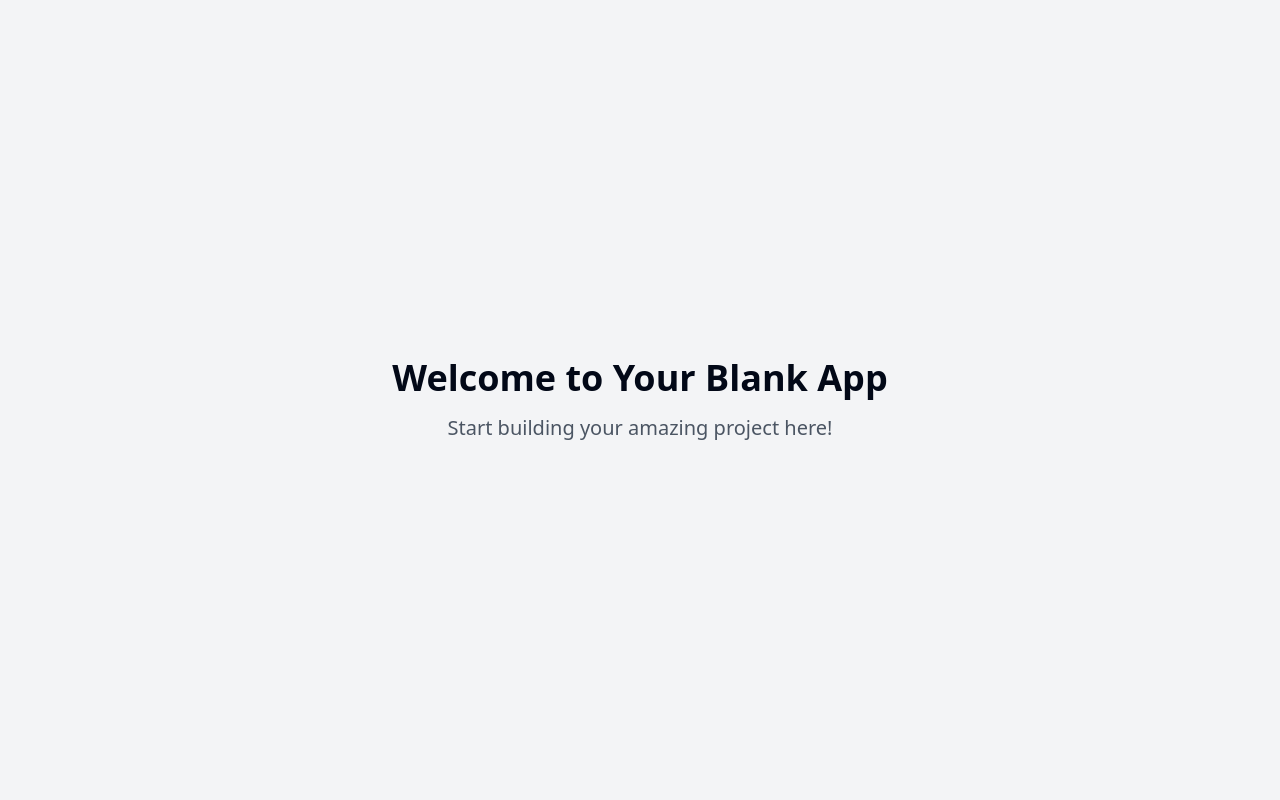
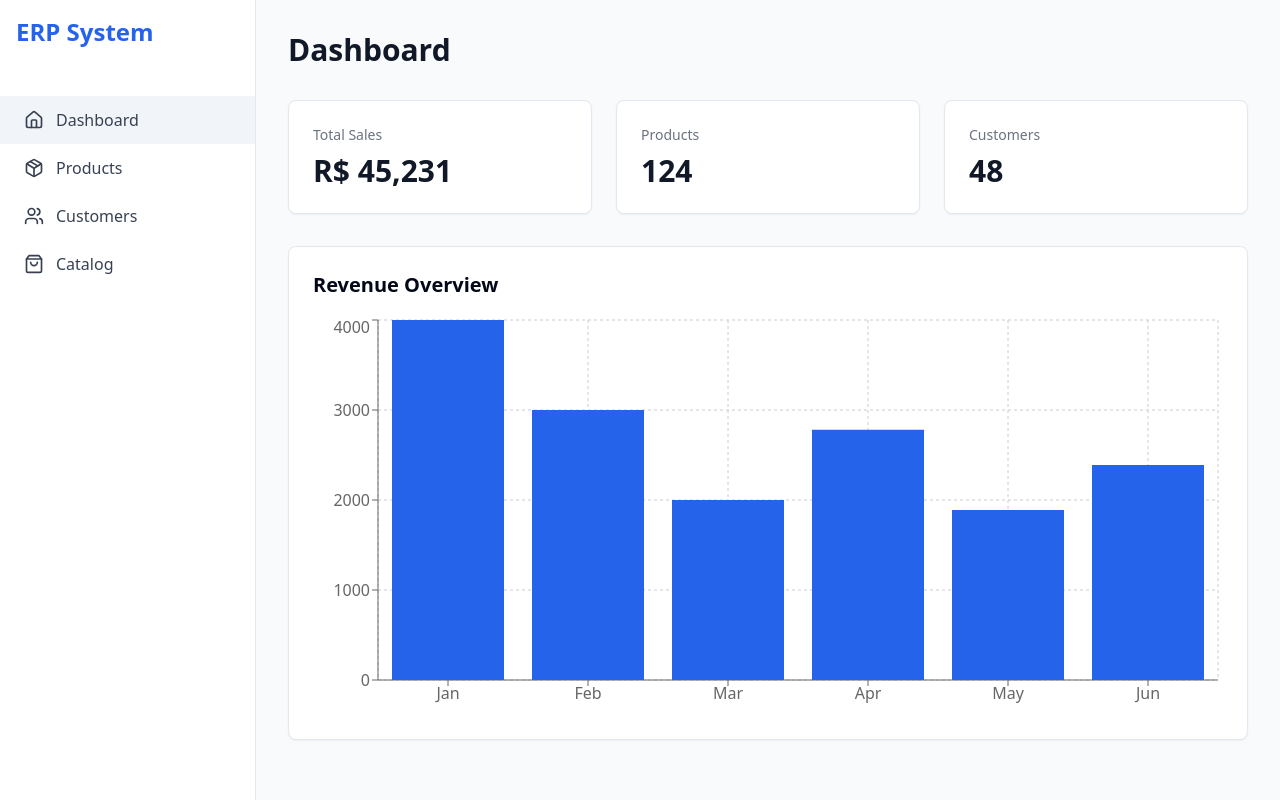
Before and after one commit to Raimundox/erp-nocode, a React (Vite) app: page / in a window 1280 px wide. Built offline with nearby package versions, Linux system fonts and the light colour scheme.

Commit message:
Add ERP system features
Implement a system for managing specific properties of products and clients. Include a dashboard for cash flow and revenue tracking, as well as the option to add an online catalog.
[skip gpt_engineer]

```diff
--- a/src/App.tsx
+++ b/src/App.tsx
@@ -3,7 +3,11 @@ import { Toaster as Sonner } from "@/components/ui/sonner";
 import { TooltipProvider } from "@/components/ui/tooltip";
 import { QueryClient, QueryClientProvider } from "@tanstack/react-query";
 import { BrowserRouter, Routes, Route } from "react-router-dom";
-import Index from "./pages/Index";
+import MainLayout from "./components/Layout/MainLayout";
+import Dashboard from "./pages/Dashboard";
+import Products from "./pages/Products";
+import Customers from "./pages/Customers";
+import Catalog from "./pages/Catalog";
 
 const queryClient = new QueryClient();
 
@@ -13,9 +17,14 @@ const App = () => (
       <Toaster />
       <Sonner />
       <BrowserRouter>
-        <Routes>
-          <Route path="/" element={<Index />} />
-        </Routes>
+        <MainLayout>
+          <Routes>
+            <Route path="/" element={<Dashboard />} />
+            <Route path="/products" element={<Products />} />
+            <Route path="/customers" element={<Customers />} />
+            <Route path="/catalog" element={<Catalog />} />
+          </Routes>
+        </MainLayout>
       </BrowserRouter>
     </TooltipProvider>
   </QueryClientProvider>
--- /dev/null
+++ b/src/components/Layout/MainLayout.tsx
@@ -0,0 +1,16 @@
+import Sidebar from "./Sidebar";
+
+interface MainLayoutProps {
+  children: React.ReactNode;
+}
+
+const MainLayout = ({ children }: MainLayoutProps) => {
+  return (
+    <div className="flex min-h-screen bg-gray-50">
+      <Sidebar />
+      <main className="ml-64 flex-1 p-8">{children}</main>
+    </div>
+  );
+};
+
+export default MainLayout;
--- /dev/null
+++ b/src/components/Layout/Sidebar.tsx
@@ -0,0 +1,41 @@
+import { Home, Package, Users, ShoppingBag } from "lucide-react";
+import { Link, useLocation } from "react-router-dom";
+
+const Sidebar = () => {
+  const location = useLocation();
+
+  const menuItems = [
+    { icon: Home, label: "Dashboard", path: "/" },
+    { icon: Package, label: "Products", path: "/products" },
+    { icon: Users, label: "Customers", path: "/customers" },
+    { icon: ShoppingBag, label: "Catalog", path: "/catalog" },
+  ];
+
+  return (
+    <div className="h-screen w-64 bg-white border-r border-gray-200 fixed left-0 top-0">
+      <div className="p-4">
+        <h1 className="text-2xl font-bold text-erp-blue">ERP System</h1>
+      </div>
+      <nav className="mt-8">
+        {menuItems.map((item) => {
+          const Icon = item.icon;
+          const isActive = location.pathname === item.path;
+          return (
+            <Link
+              key={item.path}
+              to={item.path}
+              className={`flex items-center px-6 py-3 text-gray-700 hover:bg-erp-lightGray transition-colors ${
+                isActive ? "bg-erp-lightGray text-erp-blue" : ""
+              }`}
+            >
+              <Icon className="w-5 h-5 mr-3" />
+              <span>{item.label}</span>
+            </Link>
+          );
+        })}
+      </nav>
+    </div>
+  );
+};
+
+export default Sidebar;
--- /dev/null
+++ b/src/pages/Catalog.tsx
@@ -0,0 +1,56 @@
+import { Card } from "@/components/ui/card";
+import { Button } from "@/components/ui/button";
+
+const products = [
+  {
+    id: 1,
+    name: "Product 1",
+    price: "R$ 99,99",
+    image: "https://via.placeholder.com/200",
+    description: "A great product description goes here.",
+  },
+  {
+    id: 2,
+    name: "Product 2",
+    price: "R$ 149,99",
+    image: "https://via.placeholder.com/200",
+    description: "Another amazing product description.",
+  },
+  {
+    id: 3,
+    name: "Product 3",
+    price: "R$ 199,99",
+    image: "https://via.placeholder.com/200",
+    description: "Yet another fantastic product description.",
+  },
+];
+
+const Catalog = () => {
+  return (
+    <div className="space-y-8">
+      <h1 className="text-3xl font-bold text-gray-900">Product Catalog</h1>
+
+      <div className="grid grid-cols-1 md:grid-cols-2 lg:grid-cols-3 gap-6">
+        {products.map((product) => (
+          <Card key={product.id} className="overflow-hidden">
+            <img
+              src={product.image}
+              alt={product.name}
+              className="w-full h-48 object-cover"
+            />
+            <div className="p-6">
+              <h3 className="text-xl font-semibold mb-2">{product.name}</h3>
+              <p className="text-gray-600 mb-4">{product.description}</p>
+              <div className="flex justify-between items-center">
+                <span className="text-lg font-bold text-erp-blue">{product.price}</span>
+                <Button variant="outline">View Details</Button>
+              </div>
+            </div>
+          </Card>
+        ))}
+      </div>
+    </div>
+  );
+};
+
+export default Catalog;
--- /dev/null
+++ b/src/pages/Customers.tsx
@@ -0,0 +1,72 @@
+import { useState } from "react";
+import { Plus, Search } from "lucide-react";
+import { Button } from "@/components/ui/button";
+import { Input } from "@/components/ui/input";
+import { Card } from "@/components/ui/card";
+import {
+  Table,
+  TableBody,
+  TableCell,
+  TableHead,
+  TableHeader,
+  TableRow,
+} from "@/components/ui/table";
+
+const Customers = () => {
+  const [searchTerm, setSearchTerm] = useState("");
+
+  const customers = [
+    { id: 1, name: "John Doe", email: "john@example.com", phone: "(11) 99999-9999", orders: 5 },
+    { id: 2, name: "Jane Smith", email: "jane@example.com", phone: "(11) 88888-8888", orders: 3 },
+    { id: 3, name: "Bob Johnson", email: "bob@example.com", phone: "(11) 77777-7777", orders: 8 },
+  ];
+
+  return (
+    <div className="space-y-8">
+      <div className="flex justify-between items-center">
+        <h1 className="text-3xl font-bold text-gray-900">Customers</h1>
+        <Button>
+          <Plus className="w-4 h-4 mr-2" />
+          Add Customer
+        </Button>
+      </div>
+
+      <Card className="p-6">
+        <div className="flex items-center mb-6">
+          <div className="relative flex-1 max-w-md">
+            <Search className="absolute left-3 top-1/2 transform -translate-y-1/2 text-gray-400 w-4 h-4" />
+            <Input
+              placeholder="Search customers..."
+              value={searchTerm}
+              onChange={(e) => setSearchTerm(e.target.value)}
+              className="pl-10"
+            />
+          </div>
+        </div>
+
+        <Table>
+          <TableHeader>
+            <TableRow>
+              <TableHead>Name</TableHead>
+              <TableHead>Email</TableHead>
+              <TableHead>Phone</TableHead>
+              <TableHead>Orders</TableHead>
+            </TableRow>
+          </TableHeader>
+          <TableBody>
+            {customers.map((customer) => (
+              <TableRow key={customer.id}>
+                <TableCell>{customer.name}</TableCell>
+                <TableCell>{customer.email}</TableCell>
+                <TableCell>{customer.phone}</TableCell>
+                <TableCell>{customer.orders}</TableCell>
+              </TableRow>
+            ))}
+          </TableBody>
+        </Table>
+      </Card>
+    </div>
+  );
+};
+
+export default Customers;
--- /dev/null
+++ b/src/pages/Dashboard.tsx
@@ -0,0 +1,51 @@
+import { Card } from "@/components/ui/card";
+import { BarChart, Bar, XAxis, YAxis, CartesianGrid, Tooltip, ResponsiveContainer } from "recharts";
+
+const data = [
+  { month: "Jan", revenue: 4000 },
+  { month: "Feb", revenue: 3000 },
+  { month: "Mar", revenue: 2000 },
+  { month: "Apr", revenue: 2780 },
+  { month: "May", revenue: 1890 },
+  { month: "Jun", revenue: 2390 },
+];
+
+const quickStats = [
+  { label: "Total Sales", value: "R$ 45,231" },
+  { label: "Products", value: "124" },
+  { label: "Customers", value: "48" },
+];
+
+const Dashboard = () => {
+  return (
+    <div className="space-y-8">
+      <h1 className="text-3xl font-bold text-gray-900">Dashboard</h1>
+
+      <div className="grid grid-cols-1 md:grid-cols-3 gap-6">
+        {quickStats.map((stat) => (
+          <Card key={stat.label} className="p-6">
+            <h3 className="text-sm font-medium text-gray-500">{stat.label}</h3>
+            <p className="mt-2 text-3xl font-semibold text-gray-900">{stat.value}</p>
+          </Card>
+        ))}
+      </div>
+
+      <Card className="p-6">
+        <h2 className="text-xl font-semibold mb-4">Revenue Overview</h2>
+        <div className="h-[400px]">
+          <ResponsiveContainer width="100%" height="100%">
+            <BarChart data={data}>
+              <CartesianGrid strokeDasharray="3 3" />
+              <XAxis dataKey="month" />
+              <YAxis />
+              <Tooltip />
+              <Bar dataKey="revenue" fill="#2563eb" />
+            </BarChart>
+          </ResponsiveContainer>
+        </div>
+      </Card>
+    </div>
+  );
+};
+
+export default Dashboard;
--- /dev/null
+++ b/src/pages/Products.tsx
@@ -0,0 +1,72 @@
+import { useState } from "react";
+import { Plus, Search } from "lucide-react";
+import { Button } from "@/components/ui/button";
+import { Input } from "@/components/ui/input";
+import { Card } from "@/components/ui/card";
+import {
+  Table,
+  TableBody,
+  TableCell,
+  TableHead,
+  TableHeader,
+  TableRow,
+} from "@/components/ui/table";
+
+const Products = () => {
+  const [searchTerm, setSearchTerm] = useState("");
+
+  const products = [
+    { id: 1, name: "Product 1", price: "R$ 99,99", stock: 45, category: "Electronics" },
+    { id: 2, name: "Product 2", price: "R$ 149,99", stock: 32, category: "Accessories" },
+    { id: 3, name: "Product 3", price: "R$ 199,99", stock: 18, category: "Electronics" },
+  ];
+
+  return (
+    <div className="space-y-8">
+      <div className="flex justify-between items-center">
+        <h1 className="text-3xl font-bold text-gray-900">Products</h1>
+        <Button>
+          <Plus className="w-4 h-4 mr-2" />
+          Add Product
+        </Button>
+      </div>
+
+      <Card className="p-6">
+        <div className="flex items-center mb-6">
+          <div className="relative flex-1 max-w-md">
+            <Search className="absolute left-3 top-1/2 transform -translate-y-1/2 text-gray-400 w-4 h-4" />
+            <Input
+              placeholder="Search products..."
+              value={searchTerm}
+              onChange={(e) => setSearchTerm(e.target.value)}
+              className="pl-10"
+            />
+          </div>
+        </div>
+
+        <Table>
+          <TableHeader>
+            <TableRow>
+              <TableHead>Name</TableHead>
+              <TableHead>Price</TableHead>
+              <TableHead>Stock</TableHead>
+              <TableHead>Category</TableHead>
+            </TableRow>
+          </TableHeader>
+          <TableBody>
+            {products.map((product) => (
+              <TableRow key={product.id}>
+                <TableCell>{product.name}</TableCell>
+                <TableCell>{product.price}</TableCell>
+                <TableCell>{product.stock}</TableCell>
+                <TableCell>{product.category}</TableCell>
+              </TableRow>
+            ))}
+          </TableBody>
+        </Table>
+      </Card>
+    </div>
+  );
+};
+
+export default Products;
--- a/tailwind.config.ts
+++ b/tailwind.config.ts
@@ -12,85 +12,74 @@ export default {
   theme: {
     container: {
       center: true,
-			padding: '2rem',
+      padding: "2rem",
       screens: {
-				'2xl': '1400px'
-			}
+        "2xl": "1400px",
+      },
     },
     extend: {
       colors: {
-				border: 'hsl(var(--border))',
-				input: 'hsl(var(--input))',
-				ring: 'hsl(var(--ring))',
-				background: 'hsl(var(--background))',
-				foreground: 'hsl(var(--foreground))',
+        border: "hsl(var(--border))",
+        input: "hsl(var(--input))",
+        ring: "hsl(var(--ring))",
+        background: "hsl(var(--background))",
+        foreground: "hsl(var(--foreground))",
         primary: {
-					DEFAULT: 'hsl(var(--primary))',
-					foreground: 'hsl(var(--primary-foreground))'
+          DEFAULT: "hsl(var(--primary))",
+          foreground: "hsl(var(--primary-foreground))",
         },
         secondary: {
-					DEFAULT: 'hsl(var(--secondary))',
-					foreground: 'hsl(var(--secondary-foreground))'
+          DEFAULT: "hsl(var(--secondary))",
+          foreground: "hsl(var(--secondary-foreground))",
         },
         destructive: {
-					DEFAULT: 'hsl(var(--destructive))',
-					foreground: 'hsl(var(--destructive-foreground))'
+          DEFAULT: "hsl(var(--destructive))",
+          foreground: "hsl(var(--destructive-foreground))",
         },
         muted: {
-					DEFAULT: 'hsl(var(--muted))',
-					foreground: 'hsl(var(--muted-foreground))'
+          DEFAULT: "hsl(var(--muted))",
+          foreground: "hsl(var(--muted-foreground))",
         },
         accent: {
-					DEFAULT: 'hsl(var(--accent))',
-					foreground: 'hsl(var(--accent-foreground))'
+          DEFAULT: "hsl(var(--accent))",
+          foreground: "hsl(var(--accent-foreground))",
         },
         popover: {
-					DEFAULT: 'hsl(var(--popover))',
-					foreground: 'hsl(var(--popover-foreground))'
+          DEFAULT: "hsl(var(--popover))",
+          foreground: "hsl(var(--popover-foreground))",
         },
         card: {
-					DEFAULT: 'hsl(var(--card))',
-					foreground: 'hsl(var(--card-foreground))'
+          DEFAULT: "hsl(var(--card))",
+          foreground: "hsl(var(--card-foreground))",
         },
-				sidebar: {
-					DEFAULT: 'hsl(var(--sidebar-background))',
-					foreground: 'hsl(var(--sidebar-foreground))',
-					primary: 'hsl(var(--sidebar-primary))',
-					'primary-foreground': 'hsl(var(--sidebar-primary-foreground))',
-					accent: 'hsl(var(--sidebar-accent))',
-					'accent-foreground': 'hsl(var(--sidebar-accent-foreground))',
-					border: 'hsl(var(--sidebar-border))',
-					ring: 'hsl(var(--sidebar-ring))'
-				}
+        // Custom ERP colors
+        erp: {
+          blue: "#2563eb",
+          lightBlue: "#60a5fa",
+          gray: "#64748b",
+          lightGray: "#f1f5f9",
+        },
       },
       borderRadius: {
-				lg: 'var(--radius)',
-				md: 'calc(var(--radius) - 2px)',
-				sm: 'calc(var(--radius) - 4px)'
+        lg: "var(--radius)",
+        md: "calc(var(--radius) - 2px)",
+        sm: "calc(var(--radius) - 4px)",
       },
       keyframes: {
-				'accordion-down': {
-					from: {
-						height: '0'
+        "accordion-down": {
+          from: { height: "0" },
+          to: { height: "var(--radix-accordion-content-height)" },
         },
-					to: {
-						height: 'var(--radix-accordion-content-height)'
-					}
+        "accordion-up": {
+          from: { height: "var(--radix-accordion-content-height)" },
+          to: { height: "0" },
         },
-				'accordion-up': {
-					from: {
-						height: 'var(--radix-accordion-content-height)'
-					},
-					to: {
-						height: '0'
-					}
-				}
       },
       animation: {
-				'accordion-down': 'accordion-down 0.2s ease-out',
-				'accordion-up': 'accordion-up 0.2s ease-out'
-			}
-		}
+        "accordion-down": "accordion-down 0.2s ease-out",
+        "accordion-up": "accordion-up 0.2s ease-out",
+      },
+    },
   },
   plugins: [require("tailwindcss-animate")],
 } satisfies Config;
```
Lines whose indentation alone changed are shown as unchanged.
